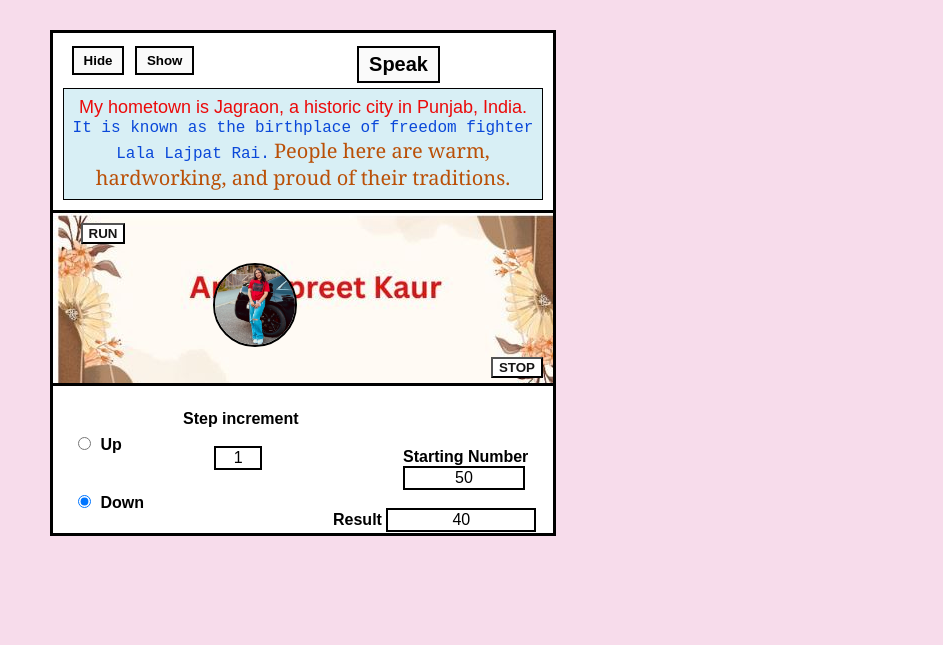
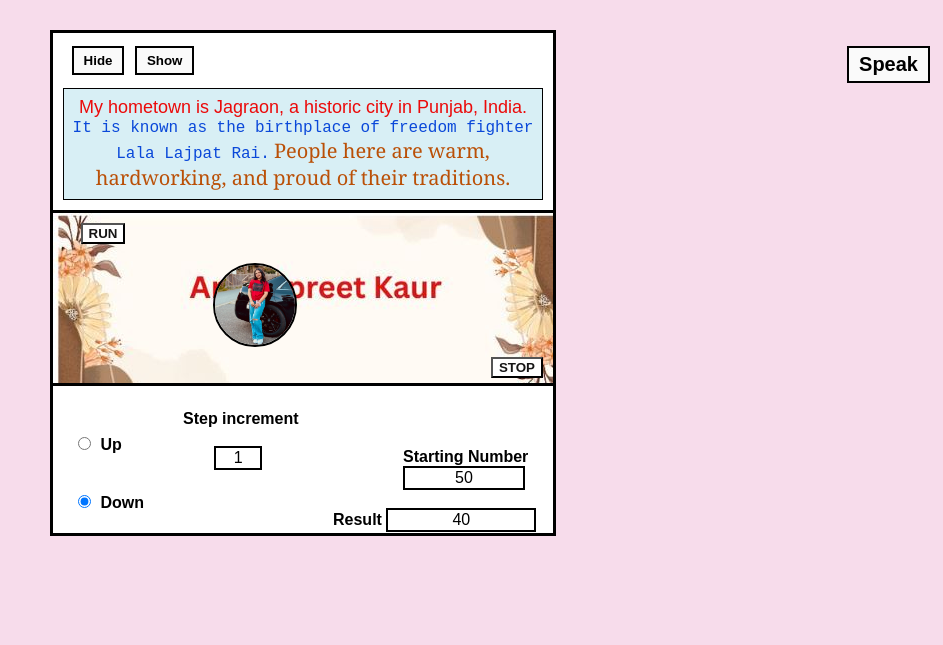
Before and after one commit to anmolpreet399/Assignment-3, a plain HTML site: page 5981assign3.html in a window 1280 px wide. Shown: the whole page, without its empty margins (337-1280 px from the left). Drawn offline with nearby package versions, Linux system fonts and the light colour scheme.

Commit message:
Update 5981assign3.html

```diff
--- a/5981assign3.html
+++ b/5981assign3.html
@@ -43,7 +43,7 @@ right:170px;
 #speak
 {
    position:absolute;
-   right: 500px;
+   right: 10px;
    font-size:20px;
 }
 #desc {
```
